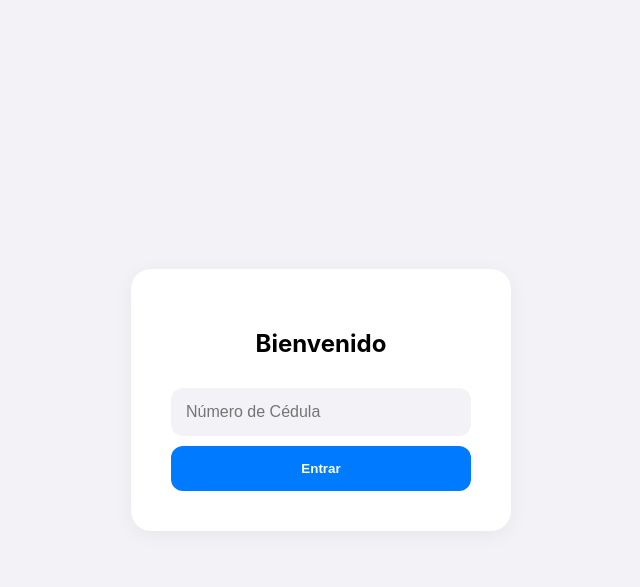
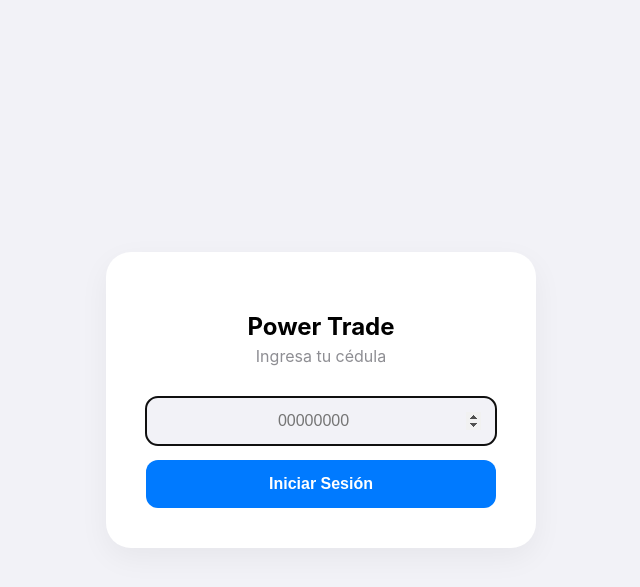
Before and after one commit to XY07-v/TRADE, a Flask app: page /login in a window 1280 px wide. Shown: the top 587 px of the page, without its empty margins (319-959 px from the left). Run offline with Flask 3, Linux system fonts and the light colour scheme.

Commit message:
Update login.html

```diff
--- a/templates/login.html
+++ b/templates/login.html
@@ -2,21 +2,22 @@
 <html>
 <head>
     <meta name="viewport" content="width=device-width, initial-scale=1">
-    <title>Acceso Power Trade</title>
+    <title>Login | Power Trade</title>
     <style>
         body { font-family: -apple-system, sans-serif; background: #F2F2F7; display: flex; justify-content: center; align-items: center; height: 100vh; margin: 0; }
-        .login-card { background: white; padding: 40px; border-radius: 20px; box-shadow: 0 4px 20px rgba(0,0,0,0.05); width: 300px; text-align: center; }
-        input { width: 100%; padding: 15px; margin: 10px 0; border: none; background: #F2F2F7; border-radius: 12px; box-sizing: border-box; font-size: 16px; }
-        button { width: 100%; padding: 15px; background: #007AFF; color: white; border: none; border-radius: 12px; font-weight: 600; cursor: pointer; }
+        .login-card { background: white; padding: 40px; border-radius: 25px; box-shadow: 0 10px 30px rgba(0,0,0,0.05); width: 85%; max-width: 350px; text-align: center; }
+        input { width: 100%; padding: 15px; margin: 15px 0; border: none; background: #F2F2F7; border-radius: 12px; font-size: 16px; box-sizing: border-box; text-align: center; }
+        button { width: 100%; padding: 15px; background: #007AFF; color: white; border: none; border-radius: 12px; font-weight: 600; font-size: 16px; cursor: pointer; }
         .error { color: #FF3B30; font-size: 13px; margin-top: 10px; }
     </style>
 </head>
 <body>
     <div class="login-card">
-        <h2>Bienvenido</h2>
+        <h2 style="margin-bottom: 5px;">Power Trade</h2>
+        <p style="color: #8e8e93; margin-top: 0;">Ingresa tu cédula</p>
         <form method="POST">
-            <input type="number" name="cc" placeholder="Número de Cédula" required>
-            <button type="submit">Entrar</button>
+            <input type="number" name="cc" placeholder="00000000" required autofocus>
+            <button type="submit">Iniciar Sesión</button>
         </form>
         {% if error %}<p class="error">{{ error }}</p>{% endif %}
     </div>
```
